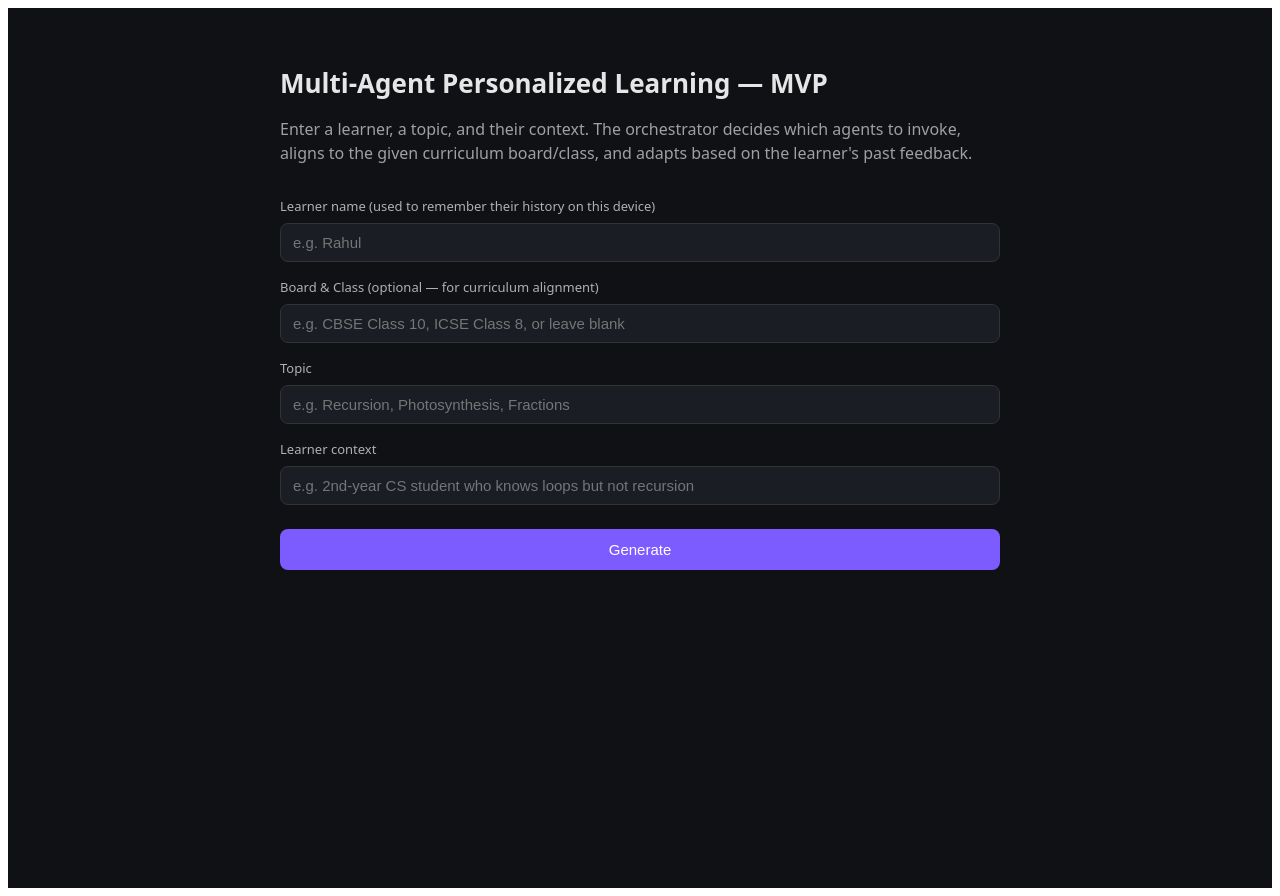
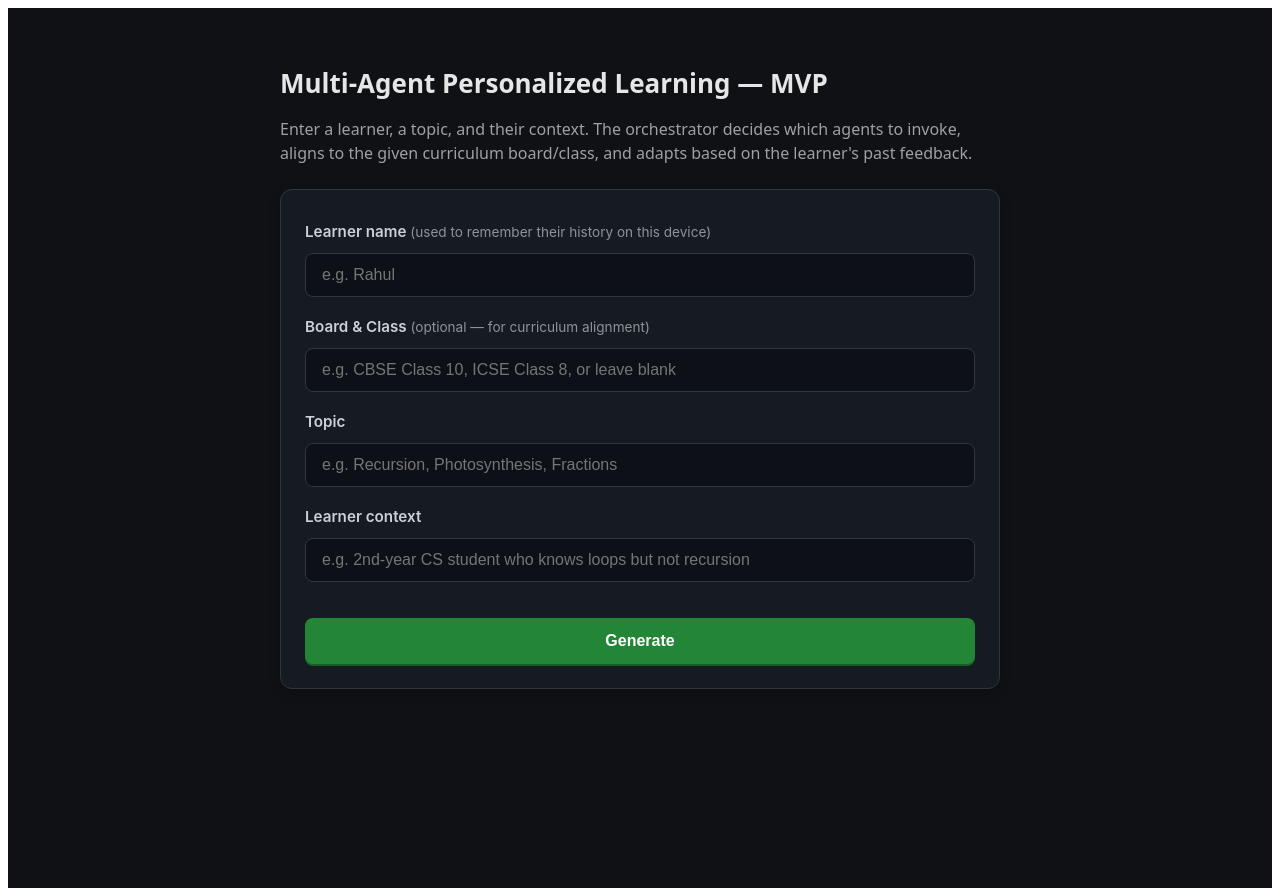
Before and after one commit to xeno0340/Multi-Agent-Architecture, a Next.js app: page / in a window 1280 px wide. Built offline with nearby package versions, Linux system fonts and the light colour scheme.

Commit message:
feat: upgrade UI accessibility and implement premium dark theme

```diff
--- a/components/LearnerForm.js
+++ b/components/LearnerForm.js
@@ -1,3 +1,5 @@
+import React from 'react';
+
 export default function LearnerForm({
   learnerId, setLearnerId,
   board, setBoard,
@@ -6,43 +8,59 @@ export default function LearnerForm({
   loading, onSubmit,
 }) {
   return (
-    <form onSubmit={onSubmit} style={styles.form}>
-      <label style={styles.label}>Learner name (used to remember their history on this device)</label>
+    <form onSubmit={onSubmit} style={styles.form} aria-label="Learner Configuration Form">
+      <label htmlFor="learnerIdInput" style={styles.label}>
+        Learner name <span style={styles.subtext}>(used to remember their history on this device)</span>
+      </label>
       <input
+        id="learnerIdInput"
         style={styles.input}
         placeholder="e.g. Rahul"
         value={learnerId}
         onChange={(e) => setLearnerId(e.target.value)}
         required
+        aria-required="true"
       />
 
-      <label style={styles.label}>Board & Class (optional — for curriculum alignment)</label>
+      <label htmlFor="boardInput" style={styles.label}>
+        Board & Class <span style={styles.subtext}>(optional — for curriculum alignment)</span>
+      </label>
       <input
+        id="boardInput"
         style={styles.input}
         placeholder="e.g. CBSE Class 10, ICSE Class 8, or leave blank"
         value={board}
         onChange={(e) => setBoard(e.target.value)}
       />
 
-      <label style={styles.label}>Topic</label>
+      <label htmlFor="topicInput" style={styles.label}>Topic</label>
       <input
+        id="topicInput"
         style={styles.input}
         placeholder="e.g. Recursion, Photosynthesis, Fractions"
         value={topic}
         onChange={(e) => setTopic(e.target.value)}
         required
+        aria-required="true"
       />
 
-      <label style={styles.label}>Learner context</label>
+      <label htmlFor="contextInput" style={styles.label}>Learner context</label>
       <input
+        id="contextInput"
         style={styles.input}
         placeholder="e.g. 2nd-year CS student who knows loops but not recursion"
         value={learnerContext}
         onChange={(e) => setLearnerContext(e.target.value)}
         required
+        aria-required="true"
       />
 
-      <button style={styles.button} disabled={loading} type="submit">
+      <button
+        style={loading ? { ...styles.button, ...styles.buttonDisabled } : styles.button}
+        disabled={loading}
+        type="submit"
+        aria-busy={loading}
+      >
         {loading ? "Orchestrating agents..." : "Generate"}
       </button>
     </form>
@@ -50,8 +68,55 @@ export default function LearnerForm({
 }
 
 const styles = {
-  form: { display: "flex", flexDirection: "column", gap: 8, marginBottom: 16 },
-  label: { fontSize: 13, color: "#b0b0b0", marginTop: 8 },
-  input: { padding: "10px 12px", borderRadius: 8, border: "1px solid #333", background: "#1a1d24", color: "#fff", fontSize: 15 },
-  button: { marginTop: 16, padding: "12px 16px", borderRadius: 8, border: "none", background: "#7c5cff", color: "#fff", fontSize: 15, cursor: "pointer" },
+  form: {
+    display: "flex",
+    flexDirection: "column",
+    gap: '12px',
+    marginBottom: '24px',
+    background: '#161b22',
+    padding: '24px',
+    borderRadius: '12px',
+    border: '1px solid #30363d',
+    boxShadow: '0 4px 12px rgba(0,0,0,0.2)',
+    fontFamily: '-apple-system, BlinkMacSystemFont, "Segoe UI", Roboto, sans-serif'
+  },
+  label: {
+    fontSize: '0.95rem',
+    color: "#c9d1d9", // WCAG AA compliant text color
+    marginTop: '8px',
+    fontWeight: '600'
+  },
+  subtext: {
+    fontSize: '0.85rem',
+    fontWeight: '400',
+    color: '#8b949e',
+  },
+  input: {
+    padding: "12px 16px",
+    borderRadius: '8px',
+    border: "1px solid #30363d",
+    background: "#0d1117",
+    color: "#f0f6fc",
+    fontSize: '1rem',
+    outlineOffset: '2px' // Ensures keyboard focus ring is highly visible
+  },
+  button: {
+    marginTop: '24px',
+    padding: "14px 16px",
+    borderRadius: '8px',
+    border: "none",
+    background: "#238636", // High contrast accessible green
+    color: "#ffffff",
+    fontSize: '1rem',
+    fontWeight: '600',
+    cursor: "pointer",
+    outlineOffset: '2px',
+    boxShadow: '0 2px 0 #185c25' // Subtle 3D pop
+  },
+  buttonDisabled: {
+    background: '#216e39',
+    opacity: 0.7,
+    cursor: 'not-allowed',
+    boxShadow: 'none'
+  }
 };
--- a/components/ResultsDisplay.js
+++ b/components/ResultsDisplay.js
@@ -1,42 +1,48 @@
+import React from 'react';
+
 export default function ResultsDisplay({ data, learnerId, feedbackGiven, onFeedback }) {
   if (!data) return null;
 
   return (
-    <div style={styles.results}>
-      <section style={styles.planBox}>
-        <h3 style={styles.h3}>Orchestrator Plan (live decision)</h3>
+    <div style={styles.results} aria-live="polite">
+      <section style={styles.planBox} aria-labelledby="orchestrator-heading">
+        <h3 id="orchestrator-heading" style={styles.h3}>
+          Orchestrator Plan <span style={styles.badge}>Live Decision</span>
+        </h3>
         <pre style={styles.pre}>{JSON.stringify(data.plan, null, 2)}</pre>
       </section>
 
       {data.results.content && (
-        <section style={styles.card}>
-          <h3 style={styles.h3}>Content Agent Output</h3>
-          <p>{data.results.content.explanation}</p>
+        <section style={styles.card} aria-labelledby="content-heading">
+          <h3 id="content-heading" style={styles.h3}>Content Agent Output</h3>
+          <p style={styles.paragraph}>{data.results.content.explanation}</p>
           {data.results.content.key_examples?.length > 0 && (
-            <>
-              <strong>Examples:</strong>
-              <ul>
+            <div style={styles.examplesWrapper}>
+              <strong style={styles.strong}>Examples:</strong>
+              <ul style={styles.list}>
                 {data.results.content.key_examples.map((ex, i) => (
-                  <li key={i}>{ex}</li>
+                  <li key={i} style={styles.listItem}>{ex}</li>
                 ))}
               </ul>
-            </>
+            </div>
           )}
         </section>
       )}
 
       {data.results.assessment && (
-        <section style={styles.card}>
-          <h3 style={styles.h3}>Assessment Agent Output</h3>
+        <section style={styles.card} aria-labelledby="assessment-heading">
+          <h3 id="assessment-heading" style={styles.h3}>Assessment Agent Output</h3>
           {data.results.assessment.questions?.map((q, i) => (
             <div key={i} style={styles.question}>
-              <p>
-                <strong>Q{i + 1} ({q.difficulty}):</strong> {q.question}
+              <p style={styles.paragraph}>
+                <strong style={styles.strong}>
+                  Q{i + 1} <span style={styles.difficultyBadge}>({q.difficulty})</span>:
+                </strong> {q.question}
               </p>
-              <ul>
+              <ul style={styles.list}>
                 {q.rubric?.map((r, j) => (
-                  <li key={j}>
-                    {r.criterion} — {r.weight_percent}%
+                  <li key={j} style={styles.listItem}>
+                    <span style={styles.criterion}>{r.criterion}</span> — <span style={styles.weight}>{r.weight_percent}%</span>
                   </li>
                 ))}
               </ul>
@@ -46,41 +52,187 @@ export default function ResultsDisplay({ data, learnerId, feedbackGiven, onFeedb
       )}
 
       {!feedbackGiven ? (
-        <section style={styles.feedbackBox}>
-          <p style={{ marginBottom: 10 }}>
-            Did this explanation make sense to {learnerId || "the learner"}?
+        <section style={styles.feedbackBox} aria-labelledby="feedback-heading">
+          <h3 id="feedback-heading" style={styles.visuallyHidden}>Provide Feedback</h3>
+          <p style={styles.feedbackText}>
+            Did this explanation make sense to <strong style={styles.strong}>{learnerId || "the learner"}</strong>?
           </p>
-          <div style={{ display: "flex", gap: 10 }}>
+          <div style={styles.buttonGroup}>
             <button
-              style={{ ...styles.button, background: "#2e7d32", flex: 1 }}
+              style={{ ...styles.button, ...styles.buttonSuccess }}
               onClick={() => onFeedback("made_sense")}
+              aria-label="Mark explanation as made sense"
             >
               ✅ Made sense
             </button>
             <button
-              style={{ ...styles.button, background: "#b34747", flex: 1 }}
+              style={{ ...styles.button, ...styles.buttonWarning }}
               onClick={() => onFeedback("struggled")}
+              aria-label="Mark explanation as struggled"
             >
               ⚠️ Struggled with this
             </button>
           </div>
         </section>
       ) : (
-        <p style={{ color: "#8fd6a0", fontSize: 14 }}>
-          Thanks — saved to {learnerId}'s history. Next session will adapt based on this.
-        </p>
+        <div style={styles.successMessage} role="status">
+          <p style={{ margin: 0 }}>
+            ✅ Thanks — saved to {learnerId}'s history. Next session will adapt based on this.
+          </p>
+        </div>
       )}
     </div>
   );
 }
 
 const styles = {
-  results: { display: "flex", flexDirection: "column", gap: 16 },
-  planBox: { background: "#1a1d24", padding: 16, borderRadius: 10, border: "1px solid #2a2d34" },
-  card: { background: "#15171c", padding: 16, borderRadius: 10, border: "1px solid #2a2d34", lineHeight: 1.6 },
-  feedbackBox: { background: "#1a1d24", padding: 16, borderRadius: 10, border: "1px solid #2a2d34" },
-  h3: { fontSize: 16, marginBottom: 8, color: "#c9c2ff" },
-  pre: { fontSize: 12, whiteSpace: "pre-wrap", color: "#8fd6a0" },
-  question: { marginBottom: 12, borderBottom: "1px solid #2a2d34", paddingBottom: 8 },
-  button: { padding: "12px 16px", borderRadius: 8, border: "none", color: "#fff", fontSize: 15, cursor: "pointer" },
+  results: {
+    display: "flex",
+    flexDirection: "column",
+    gap: '24px',
+    marginTop: '32px',
+    fontFamily: '-apple-system, BlinkMacSystemFont, "Segoe UI", Roboto, sans-serif'
+  },
+  planBox: {
+    background: "#0d1117",
+    padding: '24px',
+    borderRadius: '12px',
+    border: "1px solid #30363d",
+    boxShadow: '0 4px 12px rgba(0,0,0,0.2)'
+  },
+  card: {
+    background: "#161b22",
+    padding: '24px',
+    borderRadius: '12px',
+    border: "1px solid #30363d",
+    lineHeight: 1.6,
+    boxShadow: '0 4px 12px rgba(0,0,0,0.2)'
+  },
+  feedbackBox: {
+    background: "#1f242c",
+    padding: '24px',
+    borderRadius: '12px',
+    border: "1px solid #444c56",
+    textAlign: 'center'
+  },
+  h3: {
+    fontSize: '1.15rem',
+    marginBottom: '16px',
+    color: "#58a6ff",
+    fontWeight: '600',
+    display: 'flex',
+    alignItems: 'center',
+    gap: '12px',
+    marginTop: 0
+  },
+  badge: {
+    fontSize: '0.75rem',
+    background: '#238636',
+    color: '#fff',
+    padding: '2px 8px',
+    borderRadius: '12px',
+    fontWeight: 'normal'
+  },
+  pre: {
+    fontSize: '0.85rem',
+    whiteSpace: "pre-wrap",
+    color: "#7ee787",
+    background: '#0a0c10',
+    padding: '16px',
+    borderRadius: '8px',
+    border: '1px solid #2ea04333',
+    margin: 0,
+    fontFamily: 'ui-monospace, SFMono-Regular, Consolas, monospace'
+  },
+  paragraph: {
+    color: '#c9d1d9',
+    fontSize: '1rem',
+    marginBottom: '16px',
+    marginTop: 0
+  },
+  examplesWrapper: {
+    background: '#0d1117',
+    padding: '16px',
+    borderRadius: '8px',
+    border: '1px solid #30363d'
+  },
+  strong: {
+    color: '#f0f6fc',
+    fontWeight: '600'
+  },
+  list: {
+    margin: '12px 0 0 0',
+    paddingLeft: '24px',
+    color: '#c9d1d9'
+  },
+  listItem: {
+    marginBottom: '8px'
+  },
+  question: {
+    marginBottom: '20px',
+    borderBottom: "1px solid #30363d",
+    paddingBottom: '20px',
+  },
+  difficultyBadge: {
+    color: '#d2a8ff',
+    fontWeight: 'normal',
+    fontSize: '0.9rem'
+  },
+  criterion: {
+    color: '#c9d1d9'
+  },
+  weight: {
+    color: '#58a6ff',
+    fontWeight: '600'
+  },
+  feedbackText: {
+    marginBottom: '20px',
+    color: '#c9d1d9',
+    fontSize: '1.05rem'
+  },
+  buttonGroup: {
+    display: "flex",
+    gap: '16px',
+    justifyContent: 'center'
+  },
+  button: {
+    padding: "12px 24px",
+    borderRadius: '8px',
+    border: "none",
+    color: "#ffffff",
+    fontSize: '1rem',
+    fontWeight: '600',
+    cursor: "pointer",
+    flex: 1,
+    maxWidth: '200px',
+    outlineOffset: '2px'
+  },
+  buttonSuccess: {
+    background: "#238636",
+    boxShadow: '0 2px 0 #185c25'
+  },
+  buttonWarning: {
+    background: "#da3633",
+    boxShadow: '0 2px 0 #b32d2a'
+  },
+  successMessage: {
+    color: "#3fb950",
+    fontSize: '1rem',
+    background: '#0d1117',
+    padding: '16px',
+    borderRadius: '8px',
+    border: '1px solid #2ea043',
+    textAlign: 'center',
+    fontWeight: '500'
+  },
+  visuallyHidden: {
+    position: 'absolute',
+    width: '1px',
+    height: '1px',
+    padding: 0,
+    margin: '-1px',
+    overflow: 'hidden',
+    clip: 'rect(0, 0, 0, 0)',
+    border: 0
+  }
 };
```
